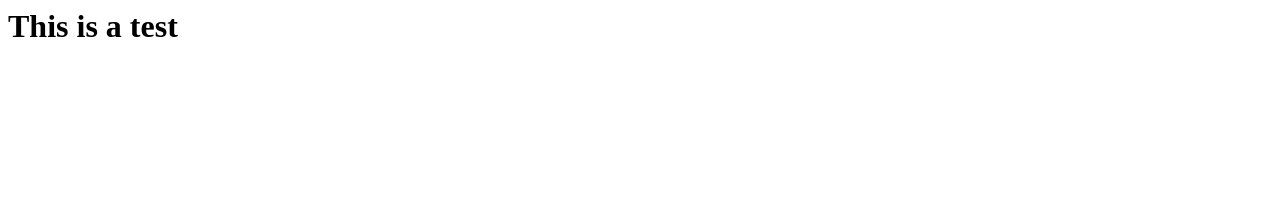
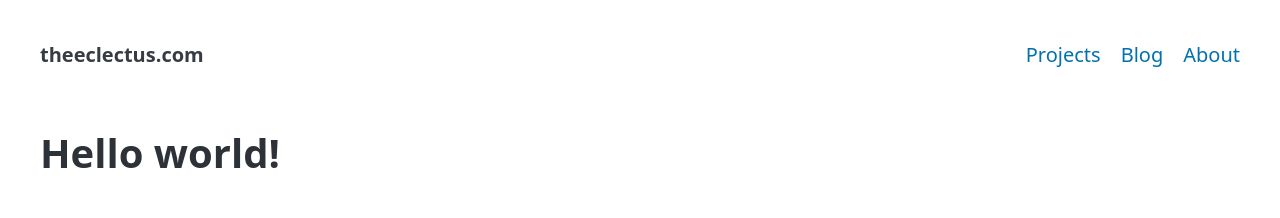
Before and after one commit to TheEclectus/theeclectus.github.io, a plain HTML site: page index.html in a window 1280 px wide. Drawn offline with nearby package versions, Linux system fonts and the light colour scheme.

Commit message:
Updated index.html

```diff
--- a/index.html
+++ b/index.html
@@ -1,5 +1,35 @@
-<html>
+<!DOCTYPE html>
+<html lang="en">
+	<head>
+		<meta charset="utf-8">
+		<meta name="viewport" content="width=device-width, initial-scale=1">
+		<meta name="generator" content="LuaWebGen 1.5.0">
+
+		<title>
+			Index - theeclectus.com
+		</title>
+
+		<link rel="canonical" href="https://blog.theeclectus.com/">
+		<link rel="stylesheet" href="https://cdn.jsdelivr.net/npm/@picocss/pico@2/css/pico.min.css">
+	</head>
+
 	<body>
-		<h1>This is a test</h1>
+		<header class="container">
+			<nav>
+				<ul>
+					<li><strong>theeclectus.com</strong></li>
+				</ul>
+				<ul>
+					<li><a href="/projects">Projects</a></li>
+					<li><a href="/">Blog</a></li>
+					<li><a href="/about">About</a></li>
+				</ul>
+			</nav>
+		</header>
+
+		<main class="container">
+		<h1>Hello world!</h1>
+
+		</main>
 	</body>
 </html>
```
